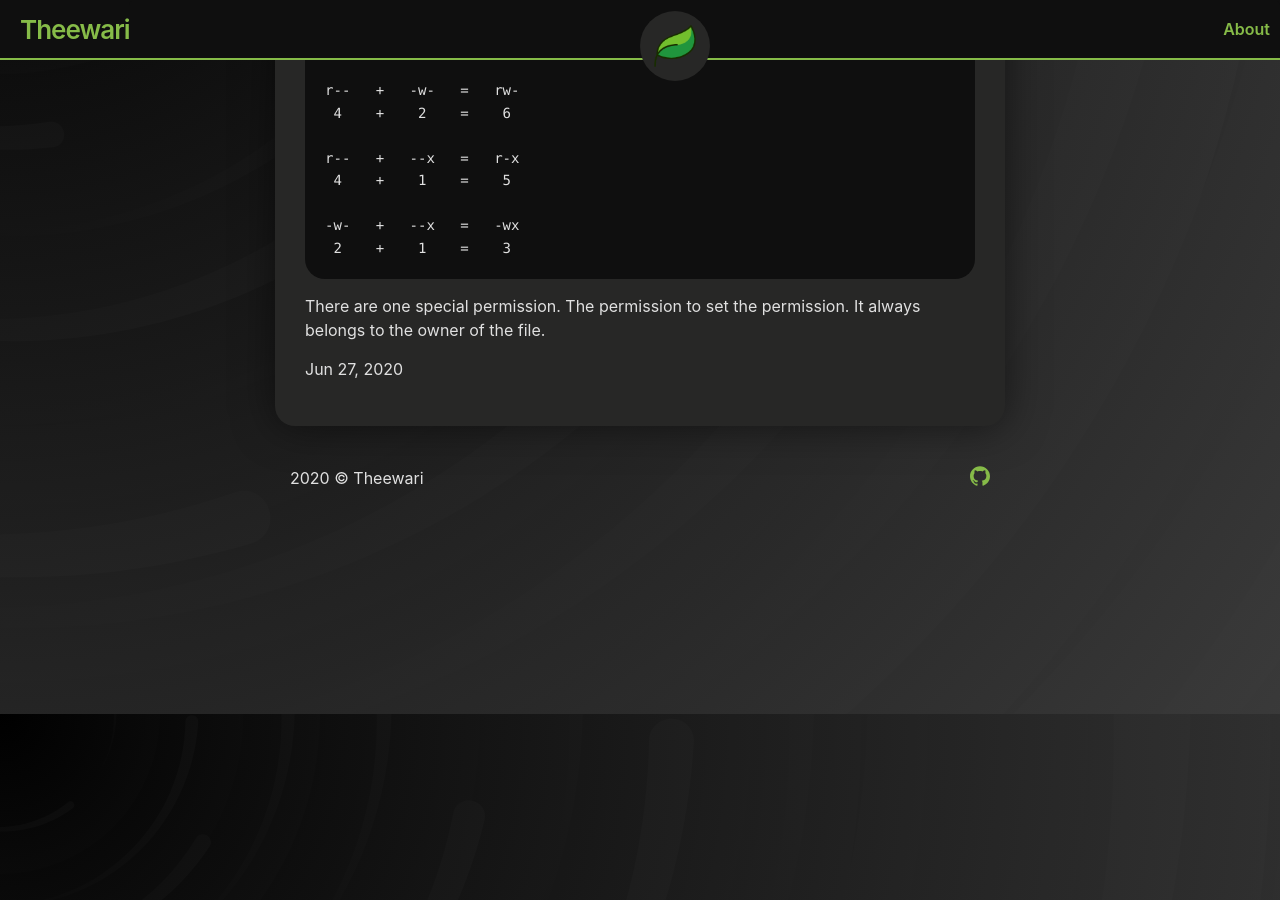
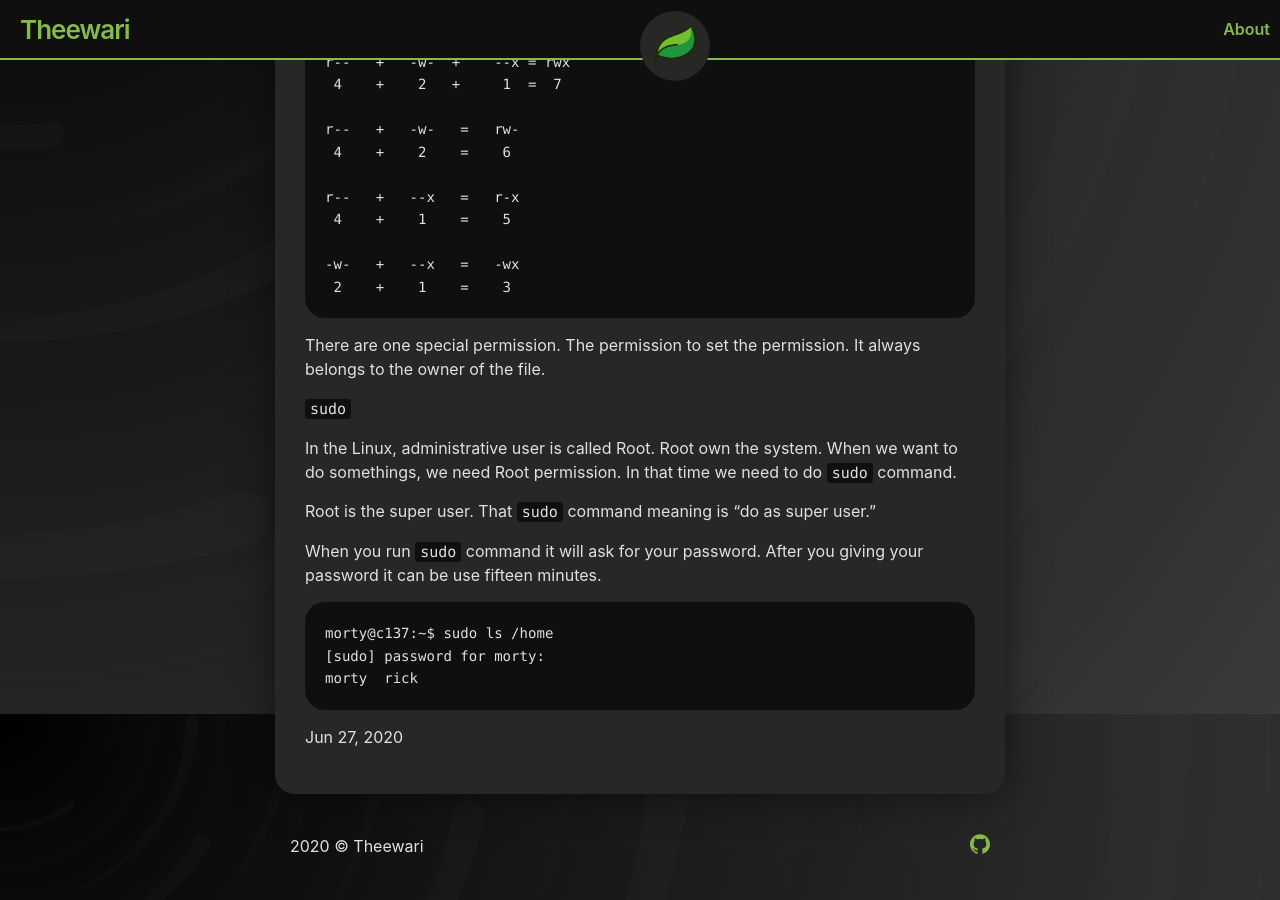
Before and after one commit to theewari/theewari.github.io, a Jekyll site: the page built from _posts/2020-06-27-Linux-permission-.md, in a window 1280 px wide and 900 px high, scrolled down 1206 px. Built offline with Jekyll 4.4.1, drawn with Linux system fonts in a browser that asks for light colours; some of the changed text lies outside the part shown.

Commit message:
Update 2020-06-27-Linux-permission-.md

````diff
--- a/_posts/2020-06-27-Linux-permission-.md
+++ b/_posts/2020-06-27-Linux-permission-.md
@@ -4,6 +4,8 @@ title:  "Permissions in Linux"
 date:   2020-06-27 16:16:45 +0300
 categories: Linux
 ---
+
+Let's find out what is the permission in Linux,
 
 ```
 d rwx rwx rwx
@@ -65,3 +67,17 @@ r--   +   --x   =   r-x
 ```
 
 There are one special permission. The permission to set the permission. It always belongs to the owner of the file.
+
+`sudo`
+
+In the Linux, administrative user is called Root. Root own the system. When we want to do somethings, we need Root permission. In that time we need to do `sudo` command.
+
+Root is the super user. That `sudo` command meaning is “do as super user.”
+
+When you run `sudo` command it will ask for your password. After you giving your password it can be use fifteen minutes.
+
+```
+morty@c137:~$ sudo ls /home
+[sudo] password for morty:
+morty  rick
+```
````
